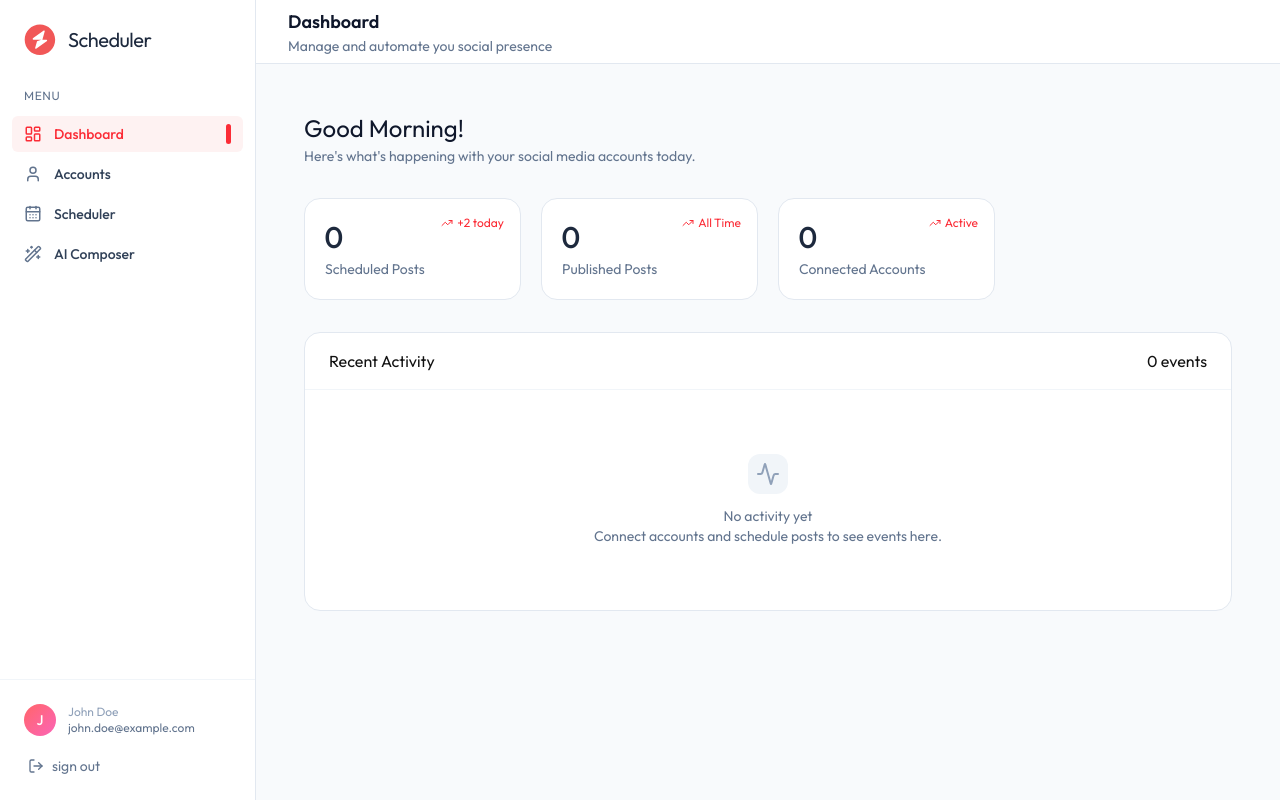
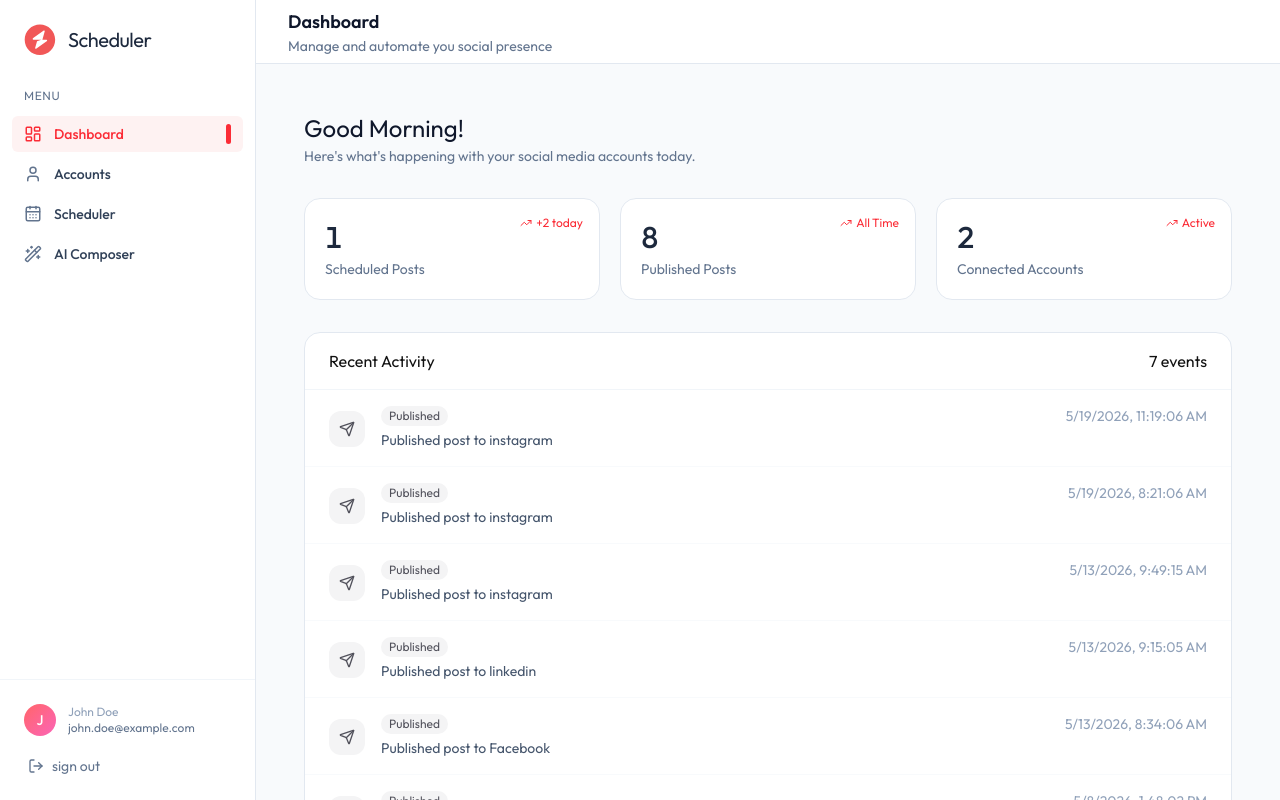
Before and after one commit to naimsheikh8020/Social-Media-Automation-Platform, a React (Vite) app in the folder Frontend/: page /dashboard in a window 1280 px wide. Built offline with nearby package versions, Linux system fonts and the light colour scheme.

Commit message:
feat: implement dashboard statistics and recent activity section

```diff
--- a/Frontend/src/pages/Dashboard.tsx
+++ b/Frontend/src/pages/Dashboard.tsx
@@ -1,72 +1,189 @@
-import { ActivityIcon, CheckCircleIcon, ClockIcon, Share2Icon, TrendingUpIcon } from "lucide-react"
-import { useState } from "react"
+
+import {
+  ActivityIcon,
+  CheckCircleIcon,
+  ClockIcon,
+  SendIcon,
+  Share2Icon,
+  TrendingUpIcon,
+} from "lucide-react";
+
+import { useEffect, useState } from "react";
+import {
+  dummyAccountsData,
+  dummyActivityData,
+  dummyPostsData,
+} from "../assets/assets";
+
+interface Activity {
+  _id: string;
+  createdAt: string;
+  description: string;
+}
+
+interface DashboardStats {
+  scheduled: number;
+  published: number;
+  connectedAccounts: number;
+}
 
 const Dashboard = () => {
-  const [stats, setStats] = useState({ scheduled: 0, published: 0, connectedAccounts: 0 })
-  const [activities, setActivities] = useState<any[]>([])
+  const [stats, setStats] = useState<DashboardStats>({
+    scheduled: 0,
+    published: 0,
+    connectedAccounts: 0,
+  });
+
+  const [activities, setActivities] = useState<Activity[]>([]);
+
+  useEffect(() => {
+    const fetchDashboardData = async () => {
+      try {
+        // Replace these dummy responses with API calls later
+        const [postsRes, accountsRes, activityRes] = [
+          { data: dummyPostsData },
+          { data: dummyAccountsData },
+          { data: dummyActivityData },
+        ];
+
+        const posts = postsRes.data;
+        const accounts = accountsRes.data;
+
+        setStats({
+          scheduled: posts.filter(
+            (post: any) => post.status === "scheduled"
+          ).length,
+
+          published: posts.filter(
+            (post: any) => post.status === "published"
+          ).length,
+
+          connectedAccounts: accounts.filter(
+            (account: any) => account.status === "connected"
+          ).length,
+        });
+
+        setActivities(activityRes.data);
+      } catch (error) {
+        console.error("Failed to fetch dashboard data:", error);
+      }
+    };
+
+    fetchDashboardData();
+  }, []);
+
   const statCards = [
     {
       label: "Scheduled Posts",
       value: stats.scheduled,
       icon: ClockIcon,
-      trend: "+2 today"
+      trend: "+2 today",
     },
     {
       label: "Published Posts",
       value: stats.published,
       icon: CheckCircleIcon,
-      trend: "All Time"
+      trend: "All Time",
     },
     {
       label: "Connected Accounts",
       value: stats.connectedAccounts,
       icon: Share2Icon,
-      trend: "Active"
-    }
+      trend: "Active",
+    },
+  ];
 
-  ]
   return (
     <div className="space-y-8">
       {/* Welcome Bar */}
       <div>
-        <h2 className="text-2xl text-slate-900">Good Morning! </h2>
-        <p className="text-slate-500 text-sm mt-0.5">Here's what's happening with your social media accounts today.</p>
+        <h2 className="text-2xl text-slate-900">
+          Good Morning!
+        </h2>
+        <p className="text-slate-500 text-sm mt-0.5">
+          Here's what's happening with your social media accounts today.
+        </p>
       </div>
 
       {/* Stat Cards */}
-      <div className="grid grid-cols-1 md:grid-cols-2 lg:grid-cols-4 gap-5">
-        {statCards.map((card, index) => (
-          <div key={index} className="bg-white hover:bg-red-50 relative border border-slate-200 rounded-2xl p-5 hover:border-red-200 transition-all">
+      <div className="grid grid-cols-1 md:grid-cols-2 lg:grid-cols-3 gap-5">
+        {statCards.map((card) => (
+          <div
+            key={card.label}
+            className="bg-white hover:bg-red-50 relative border border-slate-200 rounded-2xl p-5 hover:border-red-200 transition-all"
+          >
             <div className="flex items-center justify-between">
-              <div className="text-3xl font-medium text-slate-800 tabular-nums">{card.value}</div>
+              <div className="text-3xl font-medium text-slate-800 tabular-nums">
+                {card.value}
+              </div>
+
               <div className="text-xs absolute right-4 top-4 text-red-500 flex items-center gap-1">
                 <TrendingUpIcon className="size-3" />
                 {card.trend}
               </div>
             </div>
-            <p className="text-sm text-slate-500 mt-1">{card.label}</p>
+
+            <p className="text-sm text-slate-500 mt-1">
+              {card.label}
+            </p>
           </div>
         ))}
       </div>
+
       {/* Activity Feed */}
       <div className="bg-white rounded-2xl border border-slate-200 overflow-hidden">
-
         <div className="flex items-center justify-between px-6 py-4 border-b border-slate-100">
-          <h2>Recent Activity </h2>
+          <h2>Recent Activity</h2>
           <span>{activities.length} events</span>
         </div>
-        {activities.length === 0 ? (<div className="flex flex-col items-center justify-center py-16 px-6">
-          <div className="size12 bg-slate-100 rounded-xl flex items-center justify-center mb-3">
-            <ActivityIcon className="size-6 text-slate-400 m-2" />
+
+        {activities.length === 0 ? (
+          <div className="flex flex-col items-center justify-center py-16 px-6">
+            <div className="size-12 bg-slate-100 rounded-xl flex items-center justify-center mb-3">
+              <ActivityIcon className="size-6 text-slate-400" />
+            </div>
+
+            <p className="text-sm text-slate-500">
+              No activity yet
+            </p>
+
+            <p className="text-sm text-slate-500">
+              Connect accounts and schedule posts to see events here.
+            </p>
           </div>
-          <p className="text-sm text-slate-500">No activity yet</p>
-          <p className="text-sm text-slate-500">Connect accounts and schedule posts to see events here.</p>
-        </div>) :
-          (<div></div>)}
+        ) : (
+          <div className="divide-y divide-slate-50">
+            {activities.map((activity) => (
+              <div
+                key={activity._id}
+                className="flex items-center gap-4 px-6 py-4 hover:bg-slate-50/50 transition-colors"
+              >
+                <div className="size-9 rounded-xl flex items-center justify-center shrink-0 mt-0.5 bg-zinc-100 text-zinc-600">
+                  <SendIcon className="size-4" />
+                </div>
+
+                <div className="flex-1 min-w-0">
+                  <div className="flex items-center justify-between gap-2 mb-1">
+                    <span className="text-xs px-2 py-0.5 rounded-full bg-zinc-100 text-zinc-600">
+                      Published
+                    </span>
+
+                    <span className="text-sm text-slate-400 shrink-0">
+                      {new Date(activity.createdAt).toLocaleString()}
+                    </span>
+                  </div>
+
+                  <p className="text-sm text-slate-600">
+                    {activity.description}
+                  </p>
+                </div>
+              </div>
+            ))}
+          </div>
+        )}
       </div>
+    </div>
+  );
+};
 
-    </div>
-  )
-}
-
-export default Dashboard
+export default Dashboard;
```
